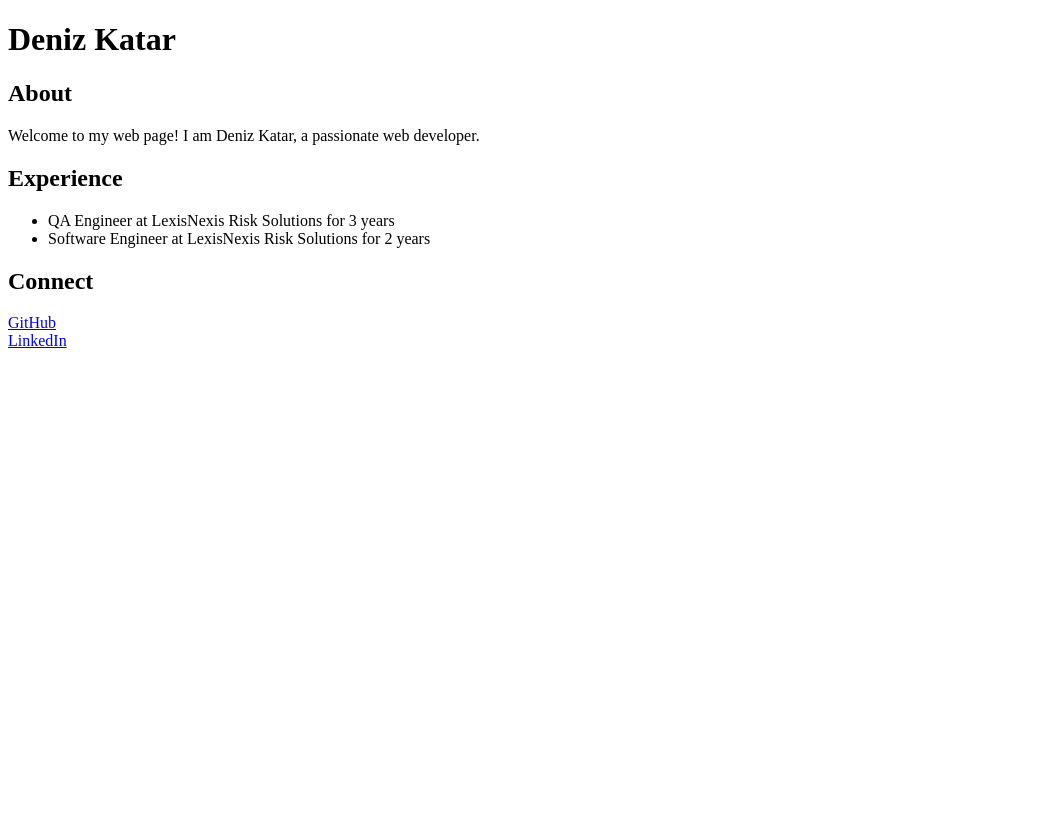
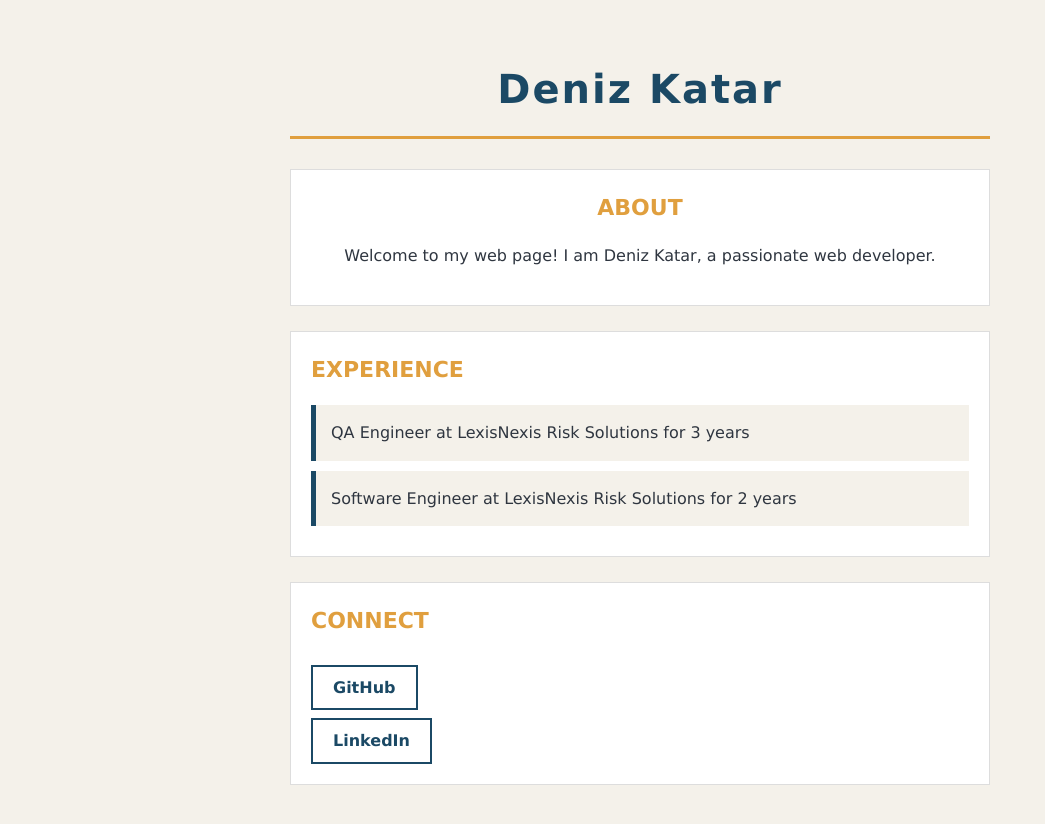
Before and after one commit to denizkatar10/deniz-katar-fall26-js, a plain HTML site: page index.html in a window 1280 px wide. Shown: the whole page, without its empty margins (0-1045 px from the left). Before the commit the page ends 800 px from the top, so only its background shows below. Drawn offline with Linux system fonts and the light colour scheme.

Commit message:
Week 6 lesson

```diff
--- /dev/null
+++ b/css/index.css
@@ -0,0 +1,78 @@
+/* ==========================================
+   Deniz Katar - Week 6 assignment: CSS
+   ========================================== */
+
+/* Page background color, default text color and font family */
+body {
+  background-color: #f4f1ea;
+  color: #2f3640;
+  font-family: Verdana, Geneva, sans-serif;
+  line-height: 1.6;
+  max-width: 700px;
+  margin: 0 auto;
+  padding: 30px 20px;
+}
+
+/* My name at the top of the page */
+h1 {
+  color: #1b4965;
+  font-size: 40px;
+  font-weight: bold;
+  text-align: center;
+  letter-spacing: 2px;
+  border-bottom: 3px solid #e09f3e;
+  padding-bottom: 15px;
+  margin-bottom: 30px;
+}
+
+/* Section headings */
+h2 {
+  color: #e09f3e;
+  font-size: 22px;
+  font-weight: bold;
+  text-transform: uppercase;
+  margin-top: 0;
+}
+
+/* Spacing between the sections */
+section {
+  background-color: #ffffff;
+  border: 1px solid #dddddd;
+  padding: 20px;
+  margin-bottom: 25px;
+}
+
+/* Alignment of one section: About is centered */
+#About {
+  text-align: center;
+}
+
+/* Experience list items as blocks */
+#Experience ul {
+  list-style-type: none;
+  padding: 0;
+  margin: 0;
+}
+
+#Experience li {
+  background-color: #f4f1ea;
+  border-left: 5px solid #1b4965;
+  padding: 15px;
+  margin-bottom: 10px;
+}
+
+/* Connect links */
+#Connect a {
+  display: inline-block;
+  color: #1b4965;
+  font-weight: bold;
+  text-decoration: none;
+  border: 2px solid #1b4965;
+  padding: 8px 20px;
+  margin-top: 8px;
+}
+
+#Connect a:hover {
+  background-color: #1b4965;
+  color: #ffffff;
+}
--- a/index.html
+++ b/index.html
@@ -4,6 +4,7 @@
         <title>Deniz Katar</title>
         <meta charset="UTF-8">
         <meta name="author" content="Deniz Katar">
+        <link rel="stylesheet" href="css/index.css">
     </head>
     <body>
         <h1>Deniz Katar</h1>
```
